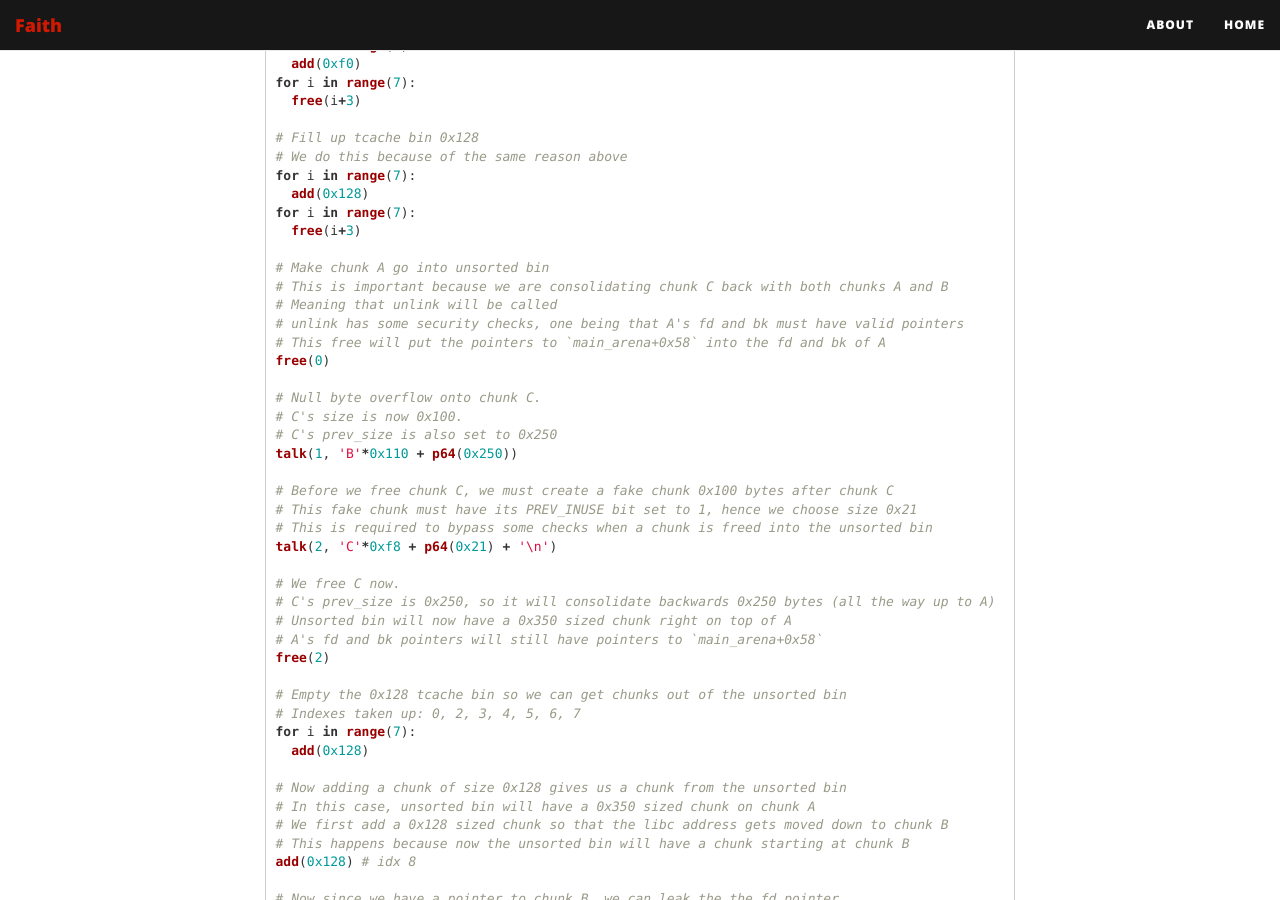
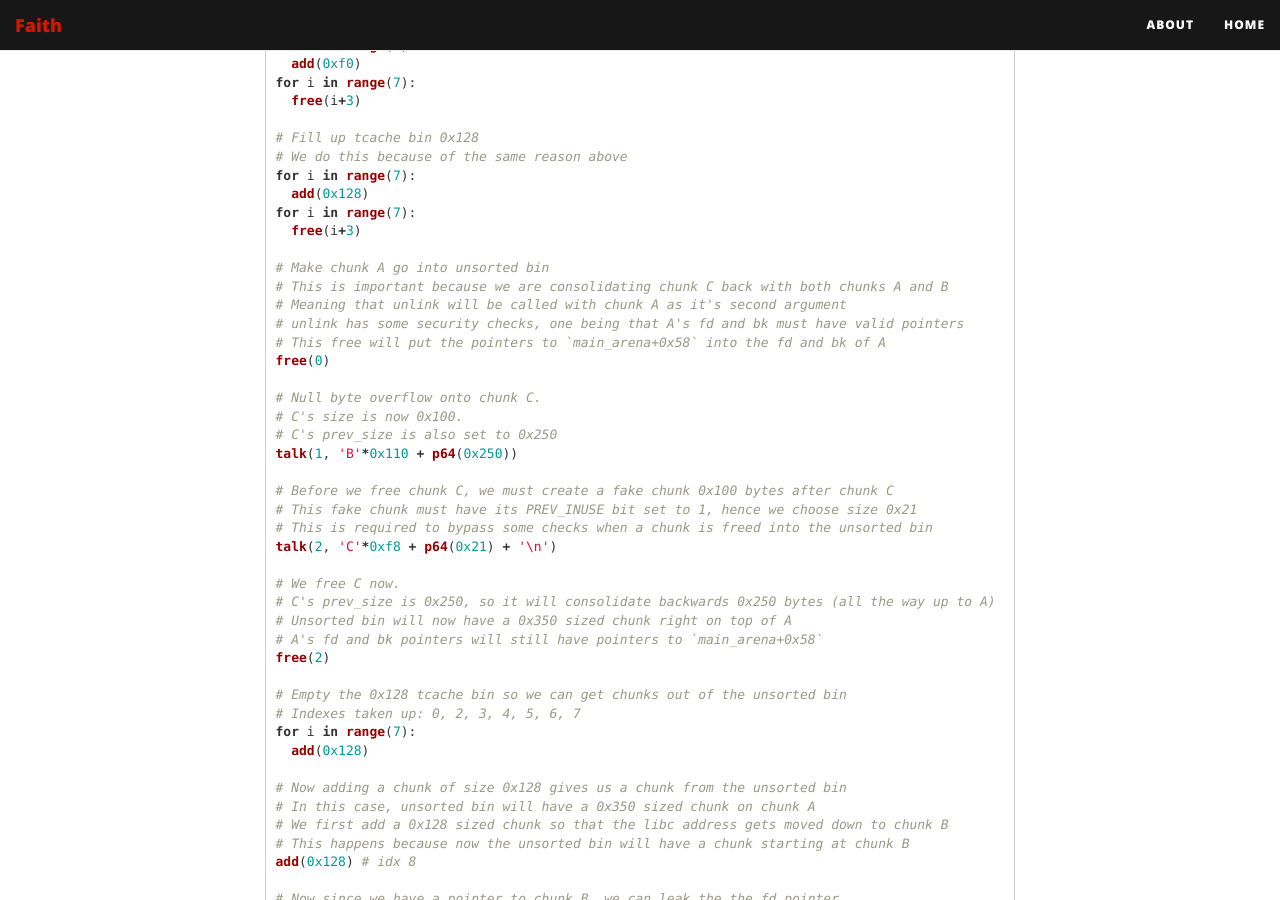
Before and after one commit to farazsth98/farazsth98.github.io, a Jekyll site: the page built from _posts/2019-10-12-picoctf-2019-ghostdiary.markdown, in a window 1280 px wide and 900 px high, scrolled down 20902 px. Built offline with Jekyll 4.4.1, drawn with Linux system fonts in a browser that asks for light colours; nearby versions of some CDN libraries.

Commit message:
Fixed typo in comment

```diff
--- a/_posts/2019-10-12-picoctf-2019-ghostdiary.markdown
+++ b/_posts/2019-10-12-picoctf-2019-ghostdiary.markdown
@@ -802,7 +802,7 @@ for i in range(7):
 
 # Make chunk A go into unsorted bin
 # This is important because we are consolidating chunk C back with both chunks A and B
-# Meaning that unlink will be called
+# Meaning that unlink will be called with chunk A as it's second argument
 # unlink has some security checks, one being that A's fd and bk must have valid pointers
 # This free will put the pointers to `main_arena+0x58` into the fd and bk of A
 free(0)
```
